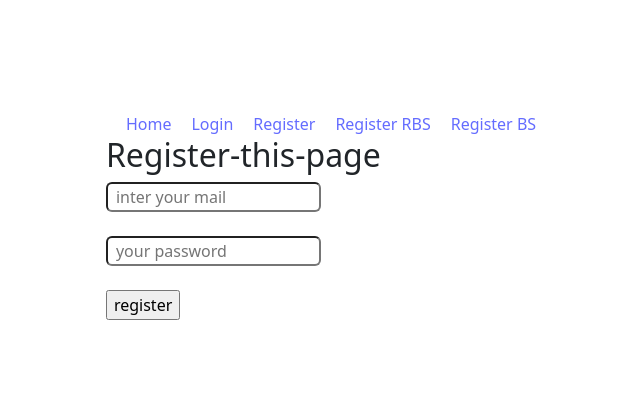
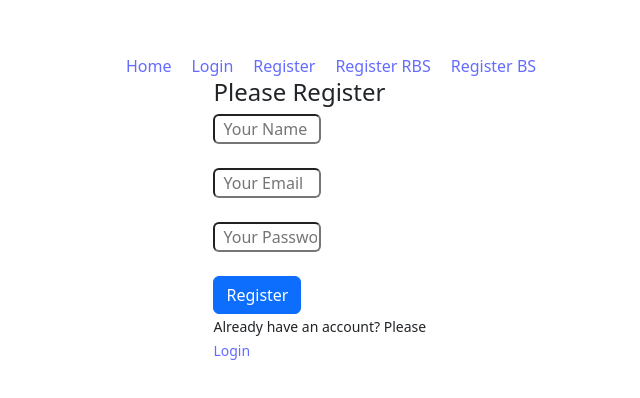
Before and after one commit to AB-ohi/mail-passwerd-athur, a React (Vite) app: page /register in a window 1280 px wide. Shown: the part 184-582 px from the top of the page, without its empty margins (319-959 px from the left). Built offline with nearby package versions, Linux system fonts and the light colour scheme.

Commit message:
error i can not solved

```diff
--- a/src/components/Login/Login.jsx
+++ b/src/components/Login/Login.jsx
@@ -1,9 +1,49 @@
 import React from 'react';
 
 const Login = () => {
+    const [error,setError] = ('')
+    const [success, setSuccess] = ('');
+
+    const handelLogin = event =>{
+        event.preventDefault();
+        const form = event.target;
+        const email = form.email.value;
+        const password = form.password.value;
+        console.log(email, password)
+        console.log(email,password)
+
+        setError('');
+        setSuccess('');
+
+
+        if (!/(?=.*[A-Z].*[A-Z])/.test(password)) {
+            setError('Please add at least two uppercase.');
+            return;
+        }
+        else if (!/(?=.*[!@#$&*])/.test(password)) {
+            setError('Please add a special character.');
+            return;
+        }
+        else if (password.length < 6) {
+            setError('Password must be 6 characters long');
+            return;
+        }
+    }
     return (
         <div>
-
+            <h2>Please login</h2>
+            <form onSubmit={handelLogin}>
+                <div className="mb-3">
+                    <label htmlFor="username" className="form-label">Username</label>
+                    <input type="text"  name='email' className="form-control" id="username" placeholder="Enter your username" required />
+                </div>
+                <div className="mb-3">
+                    <label htmlFor="password" className="form-label">Password</label>
+                    <input type="password" name='password' className="form-control" id="password" placeholder="Enter your password" required/>
+                </div>
+                <p className='text-danger'>{error}</p>
+                <button type="submit" className="btn btn-primary">Log In</button>
+            </form>
         </div>
     );
 };
--- a/src/components/Register/Register.jsx
+++ b/src/components/Register/Register.jsx
@@ -1,48 +1,100 @@
 import React, { useState } from 'react';
-import {createUserWithEmailAndPassword, getAuth} from 'firebase/auth';
+import { createUserWithEmailAndPassword, getAuth, sendEmailVerification, updateProfile } from 'firebase/auth'
+// import app from '../../firebase/firebase.config';
+import { Link } from 'react-router-dom';
 
 const auth = getAuth;
 
+const Register = () => {
+    const [error, setError] = useState('');
+    const [success, setSuccess] = useState('');
 
+    const handleSubmit = (event) => {
+        // 1. prevent page refresh
+        event.preventDefault();
+        setSuccess('');
+        setError('');
+        // 2. collect form data
+        const email = event.target.email.value;
+        const password = event.target.password.value;
+        const name = event.target.name.value;
+        console.log(name, email, password)
 
-const Register = () => {
-    const [email, setEmail] = useState();
+        // validate
+        if (!/(?=.*[A-Z])/.test(password)) {
+            setError('Please add at least one uppercase');
+            return;
+        }
+        else if (!/(?=.*[0-9].*[0-9])/.test(password)) {
+            setError('Please add at least two numbers');
+            return
+        }
+        else if (password.length < 6) {
+            setError('Please add at least 6 characters in your password')
+            return;
+        }
 
-     const handelSubmit = (event) =>{
-        event.preventDefault();
-        const email = event.target.email.value
-        const password = event.target.password.value
-        console.log(email, password)
-
+        // 3. create user in fb
         createUserWithEmailAndPassword(auth, email, password)
-        .then()
-        .catch(error => {
-            console.error(error)
-        })
-     }
-
-    const handelEmailChange = (event) => {
-        // console.log(event.target.value)
-        setEmail (event.target.value)
-    }
-    const handelPasswordBlur = (event) => {
-        // console.log(event.target.value)
-
+            .then(result => {
+                const loggedUser = result.user;
+                console.log(loggedUser);
+                setError('');
+                event.target.reset();
+                setSuccess('User has been created successfully');
+                sendVerificationEmail(result.user);
+                updateUserData(result.user, name);
+            })
+            .catch(error => {
+                console.error(error.message);
+                setError(error.message);
+            })
     }
 
+    const sendVerificationEmail = (user) => {
+        sendEmailVerification(user)
+            .then(result => {
+                console.log(result);
+                alert('Please verify your email address')
+            })
+    }
+
+    const updateUserData = (user, name) => {
+        updateProfile(user, {
+            displayName: name
+        })
+            .then(() => {
+                console.log('user name updated')
+            })
+            .catch(error => {
+                setError(error.message);
+            })
+    }
+
+    const handleEmailChange = (event) => {
+        // console.log(event.target.value);
+        // setEmail(event.target.value);
+    }
+
+    const handlePasswordBlur = (event) => {
+        // console.log(event.target.value);
+    }
 
     return (
-        <div>
-            <h2>
-                Register-this-page
-            </h2>
-            <form onSubmit={handelSubmit}>
-                <input className='w-50 mb-4 rounded ps-2 bs-border-color-rgb ' onChange={handelEmailChange} type="email" name="email" id="email" placeholder='inter your mail' />
+        <div className='w-50 mx-auto'>
+            <h4>Please Register</h4>
+            <form onSubmit={handleSubmit}>
+                <input className='w-50 mb-4 rounded ps-2' type="text" name="name" id="name" placeholder='Your Name' required />
                 <br />
-                <input className='w-50 mb-4 rounded ps-2 bs-border-color-rgb ' onBlur={handelPasswordBlur} type="password" name="password" id="password" placeholder='your password' />
+                <input className='w-50 mb-4 rounded ps-2' onChange={handleEmailChange} type="email" name="email" id="email" placeholder='Your Email' required />
                 <br />
-                <input className='' type="submit" value="register" />
+                <input className='w-50 mb-4 rounded ps-2' onBlur={handlePasswordBlur} type="password" name="password" id="password" placeholder='Your Password' required />
+                <br />
+                <input className='btn btn-primary' type="submit" value="Register" />
             </form>
+            <p><small>Already have an account? Please <Link to="/login">Login</Link> </small></p>
+            <p className='text-danger'>{error}</p>
+            <p className='text-success'>{success}</p>
         </div>
     );
 };
```
